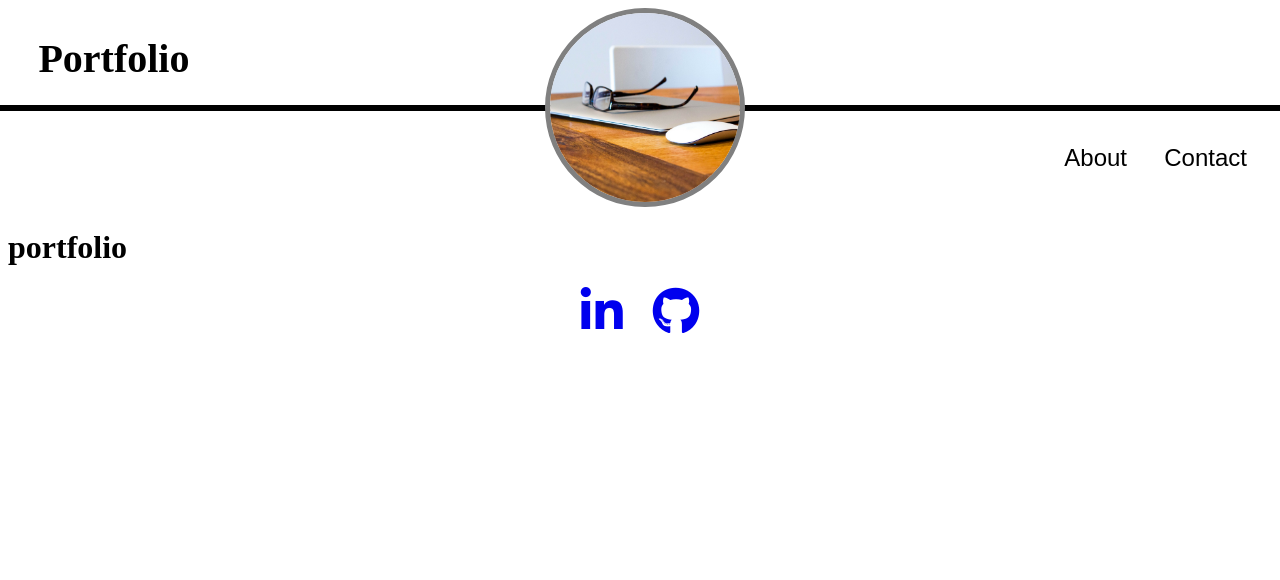
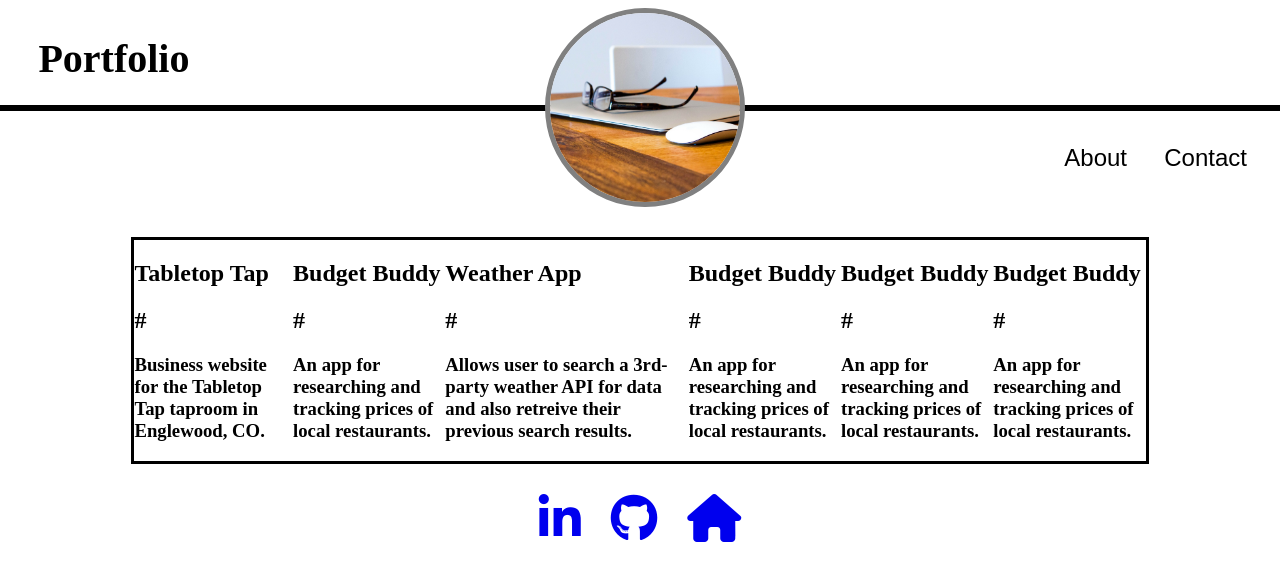
Before and after one commit to BestBroBradley/react-profile, a React (Create React App) app: page /portfolio in a window 1280 px wide. Shown: the top 580 px of the page. Built offline with nearby package versions, Linux system fonts and the light colour scheme; the HTML template or start-up script is replaced by a standard one; a web font is replaced by a local one.

Commit message:
Working on cards

```diff
--- a/src/components/Footer.js
+++ b/src/components/Footer.js
@@ -1,12 +1,14 @@
 import React from "react"
 import { FooterWrapper } from "../styles"
+import { Link } from "react-router-dom"
 
 export const Footer = () => {
     return (
-        <FooterWrapper>
+       <FooterWrapper>
             <div id="footer">
                 <a target="_blank" href="https://github.com/BestBroBradley"><i className="fab fa-linkedin-in fa-3x"></i></a>
                 <a target="_blank" href="https://www.linkedin.com/in/allison-bradley-bba219198/"><i className="fab fa-github fa-3x"></i></a>
+                <Link to="/" href="https://www.linkedin.com/in/allison-bradley-bba219198/"><i class="fas fa-home fa-3x"></i></Link>
             </div>
         </FooterWrapper>
     )
--- a/src/components/pages/Portfolio.js
+++ b/src/components/pages/Portfolio.js
@@ -1,6 +1,8 @@
 import React from "react"
 import { Navbar } from '../Navbar'
-
+import { PortfolioWrapper } from "../../styles"
+import { Card } from "../subcomponents/Card"
+import portfolio from "../../data/portfolio.json"
 
 export const Portfolio = () => {
     return (
@@ -12,9 +14,23 @@ export const Portfolio = () => {
                 secondaryLink="/contact"
                 secondaryBtn="Contact"
             />
-    <div>
-        <h1>portfolio</h1>
+            <PortfolioWrapper>
+                <div className="card-container">
+                    {portfolio.map((project) =>
+                    <Card
+                        key={project.id}
+                        name={project.name}
+                        image={project.image}
+                        description={project.description}
+                    />
+                    )}
+                    <Card />
+                    <Card />
+                    <Card />
+                    <Card />
+                    <Card />
                 </div>
+            </PortfolioWrapper>
         </>
     )
 }
--- a/src/components/subcomponents/Card.js
+++ b/src/components/subcomponents/Card.js
@@ -1,9 +1,14 @@
 import React from "react"
+import { CardWrapper } from "../../styles"
 
-export const Card = () => {
+export const Card = (props) => {
     return (
-    <div>
-        <h1>card</h1>
-    </div>
+        <CardWrapper>
+            <div className="card">
+                <h1>{props.name}</h1>
+                <h2>{props.image}</h2>
+                <h3>{props.description}</h3>
+            </div>
+        </CardWrapper>
     )
 }
--- /dev/null
+++ b/src/data/portfolio.json
@@ -0,0 +1,38 @@
+[
+    {
+        "id": 1,
+        "name": "Tabletop Tap",
+        "image": "#",
+        "description": "Business website for the Tabletop Tap taproom in Englewood, CO."
+    },
+    {
+        "id": 2,
+        "name": "Budget Buddy",
+        "image": "#",
+        "description": "An app for researching and tracking prices of local restaurants."
+    },
+    {
+        "id": 3,
+        "name": "Weather App",
+        "image": "#",
+        "description": "Allows user to search a 3rd-party weather API for data and also retreive their previous search results."
+    },
+    {
+        "id": 4,
+        "name": "Budget Buddy",
+        "image": "#",
+        "description": "An app for researching and tracking prices of local restaurants."
+    },
+    {
+        "id": 2,
+        "name": "Budget Buddy",
+        "image": "#",
+        "description": "An app for researching and tracking prices of local restaurants."
+    },
+    {
+        "id": 2,
+        "name": "Budget Buddy",
+        "image": "#",
+        "description": "An app for researching and tracking prices of local restaurants."
+    }
+]
--- a/src/styles/index.js
+++ b/src/styles/index.js
@@ -242,6 +242,20 @@ export const ContactWrapper = styled.div`
     }
 `
 
+export const PortfolioWrapper = styled.div`
+    .card-container {
+        width: 80%;
+        border: 3px solid black;
+        margin: 30px auto;
+        font-family: ${font};
+        display: flex;
+    }
+`
+
+export const CardWrapper = styled.article`
+
+`
+
 export const FooterWrapper = styled.div`
 
     #footer {
```
Lines whose indentation alone changed are shown as unchanged.
